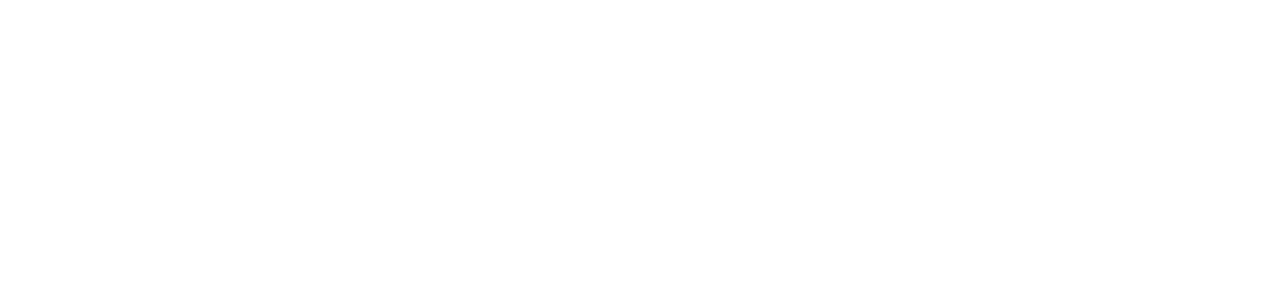
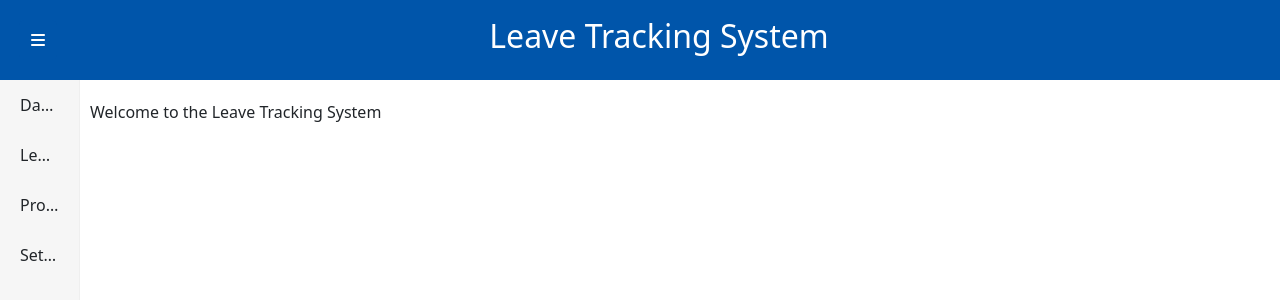
Before and after one commit to redariaz/lts-frontend, a React (Create React App) app: page /home in a window 1280 px wide. Before the commit this address had no page. Shown: the top 300 px of the page. Built offline with nearby package versions, Linux system fonts and the light colour scheme.

Commit message:
Created header and sidebar component and made common components for all the pages

```diff
--- a/package.json
+++ b/package.json
@@ -13,6 +13,7 @@
     "react-bootstrap": "^2.10.4",
     "react-dom": "^18.3.1",
     "react-hook-form": "^7.54.2",
+    "react-pro-sidebar": "^1.1.0",
     "react-router-dom": "^6.26.2",
     "react-scripts": "5.0.1",
     "react-toastify": "^11.0.2",
--- a/public/index.html
+++ b/public/index.html
@@ -24,7 +24,7 @@
       work correctly both with client-side routing and a non-root public URL.
       Learn how to configure a non-root public URL by running `npm run build`.
     -->
-    <title>React App</title>
+    <title>Leave Tracking System</title>
   </head>
   <body>
     <noscript>You need to enable JavaScript to run this app.</noscript>
--- a/src/App.js
+++ b/src/App.js
@@ -1,18 +1,34 @@
 import './App.css';
-import { BrowserRouter as Router, Route, Routes, Navigate } from 'react-router-dom';
+import { BrowserRouter as Router, Route, Routes, Navigate, useLocation } from 'react-router-dom';
 import AuthForm from './Components/AuthForm';
 import { ToastWrapper } from './Components/NotifyUser';
+import Home from './Components/Home';
+import Header from './Components/Header';
 
 function App() {
   return (
     <Router>
+      <AppRoutes />
+    </Router>
+  )
+}
+
+function AppRoutes() {
+
+  const location = useLocation();
+  const showHeader = location.pathname !== '/login' && location.pathname !== '/signup';
+
+  return (
+    <>
       <ToastWrapper/>
+      {showHeader && <Header />}
       <Routes>
         <Route path="/" element={<Navigate to="/login" />} />
         <Route path="/signup" element={<AuthForm isLogin={false} />} />
         <Route path="/login" element={<AuthForm isLogin={true} />} />
+        <Route path="/home" element={<Home />}/>
       </Routes>
-    </Router>
+    </>
   );
 }
 
--- a/src/Components/AuthForm.js
+++ b/src/Components/AuthForm.js
@@ -4,16 +4,19 @@ import 'bootstrap/dist/css/bootstrap.min.css';
 import '@fortawesome/fontawesome-free/css/all.min.css';
 import { Button } from 'react-bootstrap';
 import appLabels from './Labels';
-import { Link } from 'react-router-dom';
+import { Link, useNavigate } from 'react-router-dom';
 import NotifyUser from './NotifyUser';
 
 function AuthForm({ isLogin }) {
 
 	const [email, setEmail] = useState("");
 	const [password, setPassword] = useState("");
+  const [confirmPassword, setConfirmPassword] = useState("");
   const [showPassword, setShowPassword] = useState(false);
+  const [showConfirmPassword, setShowConfirmPassword] = useState(false);
   const [error, setError] = useState(false);
   const [errorFields, setErrorFields] = useState({});
+  const navigate = useNavigate();
 
   const handleEmailChange = (e) => {
     setEmail(e.target.value);
@@ -25,14 +28,24 @@ function AuthForm({ isLogin }) {
     setError({ ...error, password: false });
   }
 
+  const handleConfirmPasswordChange = (e) => {
+    setConfirmPassword(e.target.value);
+    setError({ ...error, confirmPassword: false });
+  }
+
   const handlePasswordVisibility = () => {
     setShowPassword(!showPassword);
+  }
+
+  const handleConfirmPasswordVisibility = () => {
+    setShowConfirmPassword(!showConfirmPassword);
   }
 
   const handleSubmitForm = () => {
     if (validateForm) {
       console.log("handleSubmit", 41);
       NotifyUser(appLabels.toastMessage.labels.success, "Login successful");
+      navigate("/home");
     } else {
       console.log("errorMsg", 48)
     }
@@ -83,7 +96,7 @@ function AuthForm({ isLogin }) {
 
   return (
     <div className='outerContainer'>
-      <div className="loginContainer">
+      <div className="loginContainer" style={{ height: isLogin ? "55vh" : "60vh"}}>
         <form>
           <h2 style={{ fontWeight: "bold" }}>{isLogin ? "Login" : "Sign up!"}</h2>
           <div className="innerContainer">
@@ -99,7 +112,7 @@ function AuthForm({ isLogin }) {
                 onChange={handleEmailChange}
               />
             </div>
-            <div className="passwordContainer">
+            <div className="passwordContainer" style={{ marginTop: isLogin ? "2.5rem" : "1.5rem"}}>
               <label>{appLabels.signup.labels.password}</label>
               <div style={{ position: 'relative' }}>
                 <input
@@ -128,6 +141,37 @@ function AuthForm({ isLogin }) {
                 )}
               </div>
             </div>
+            {!isLogin && (
+              <div className="confirmPasswordContainer">
+                <label>{appLabels.signup.labels.confirmPassword}</label>
+                <div style={{ position: 'relative' }}>
+                  <input
+                    id='confirmPassword'
+                    name='confirmPassword'
+                    type={showConfirmPassword ? 'text' : 'password'}
+                    className="form-control form-control-sm"
+                    placeholder='Re-enter password'
+                    value={confirmPassword}
+                    onChange={handleConfirmPasswordChange}
+                  />
+                  {confirmPassword && (
+                    <span
+                      className='passwordToggleIcon'
+                      onClick={handleConfirmPasswordVisibility}
+                      style={{
+                        position: 'absolute',
+                        right: '10px',
+                        top: '50%',
+                        transform: 'translateY(-50%)',
+                        cursor: 'pointer',
+                      }}
+                    >
+                      <i className={`fa-regular ${showConfirmPassword ? 'fa-eye-slash' : 'fa-eye'}`}></i>
+                    </span>
+                  )}
+                </div>
+              </div>
+            )}
 						{isLogin && (
 							<div className='form-check'>
 								<input
--- /dev/null
+++ b/src/Components/Header.js
@@ -0,0 +1,35 @@
+import React, { useState } from 'react';
+import { Sidebar, Menu, MenuItem } from 'react-pro-sidebar';
+import './styles/header.css';
+
+const Header = () => {
+
+    const [collapsed, setCollapsed] = useState(true);
+
+    return (
+        <div className="mainContainer">
+            <div className="headerContainer">
+                <div className="toggleContainer">
+                    <button onClick={() => setCollapsed(!collapsed)} className="toggleButton">
+                        <i className={`fa-solid ${collapsed ? 'fa-bars' : 'fa-xmark'}`} />
+                    </button>
+                </div>
+                <div className="titleContainer">
+                    <h2>Leave Tracking System</h2>
+                </div>
+            </div>
+            <div className="sidebarWrapper">
+                <Sidebar collapsed={collapsed} className="sidebar">
+                    <Menu>
+                        <MenuItem>Dashboard</MenuItem>
+                        <MenuItem>Leave Requests</MenuItem>
+                        <MenuItem>Profile</MenuItem>
+                        <MenuItem>Settings</MenuItem>
+                    </Menu>
+                </Sidebar>
+            </div>
+        </div>
+    )
+}
+
+export default Header
--- /dev/null
+++ b/src/Components/Home.js
@@ -0,0 +1,12 @@
+import React, { useState } from "react";
+
+const Home = () => {
+
+  return (
+    <div className="contentContainer">
+      <p>Welcome to the Leave Tracking System</p>
+    </div>
+  );
+};
+
+export default Home;
--- a/src/Components/Labels.js
+++ b/src/Components/Labels.js
@@ -2,7 +2,8 @@ const appLabels = {
 	signup: {
 		labels: {
 			email: "Email",
-			password: "Password"
+			password: "Password",
+			confirmPassword: "Confirm Password"
 		},
 		button: {
 			signup: "Sign up",
--- a/src/Components/styles/custom-styles.css
+++ b/src/Components/styles/custom-styles.css
@@ -10,12 +10,10 @@
 
 .loginContainer {
     padding: 20px;
-    /* background-color: whitesmoke; */
     background: rgba(255, 255, 255, 0.8);
     border-radius: 0.5rem;
     text-align: center;
     width: 55vh;
-    height: 60vh;
 }
 
 .innerContainer {
@@ -24,8 +22,8 @@
     padding: 0 1rem 0 1rem;
 }
 
-.passwordContainer {
-    margin-top: 2rem;
+.passwordContainer, .confirmPasswordContainer {
+    margin-top: 1.5rem;
 }
 
 .form-control, .form-control-sm, .form-check {
@@ -42,3 +40,8 @@
 .error-border {
     border: 2px solid red;
 }
+
+.contentContainer {
+    margin-left: 70px;
+    padding: 20px;
+}
--- /dev/null
+++ b/src/Components/styles/header.css
@@ -0,0 +1,49 @@
+.headerContainer {
+    display: flex;
+    align-items: center;
+    justify-content: center;
+    background-color: #05A;
+    color: white;
+    text-align: center;
+    position: relative;
+    top: 0;
+    left: 0;
+    width: 100%;
+    height: 10vh;
+    z-index: 1000;
+}
+
+.titleContainer {
+    flex-grow: 1;
+    text-align: center;
+}
+
+.sidebarWrapper {
+    display: flex;
+    align-items: center;
+    position: absolute;
+    top: 10vh;
+    left: 0;
+    height: 90vh;
+}
+
+.sidebar {
+    height: 100%;
+    background: #EEE;
+}
+
+.toggleButton {
+    position: relative;
+    top: 0;
+    left: 50%;
+    padding: 8px 12px;
+    cursor: pointer;
+    border: none;
+    background: #05A;
+    color: white;
+    border-radius: 5px;
+}
+
+.toggleButton:hover {
+    background: #048;
+}
```
Also changed, not shown: 2 other files (tests, documents, lock files or other folders).
